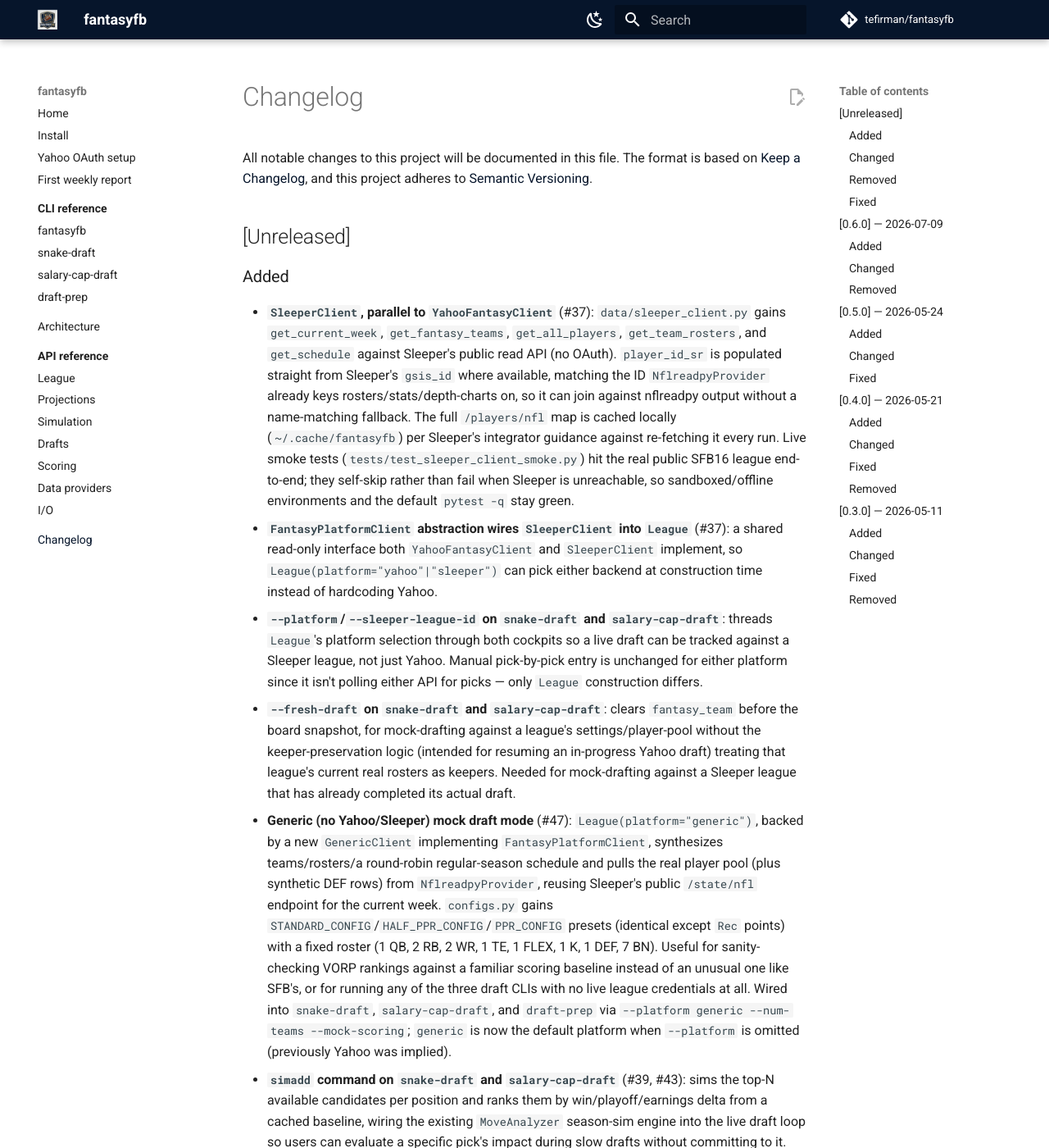
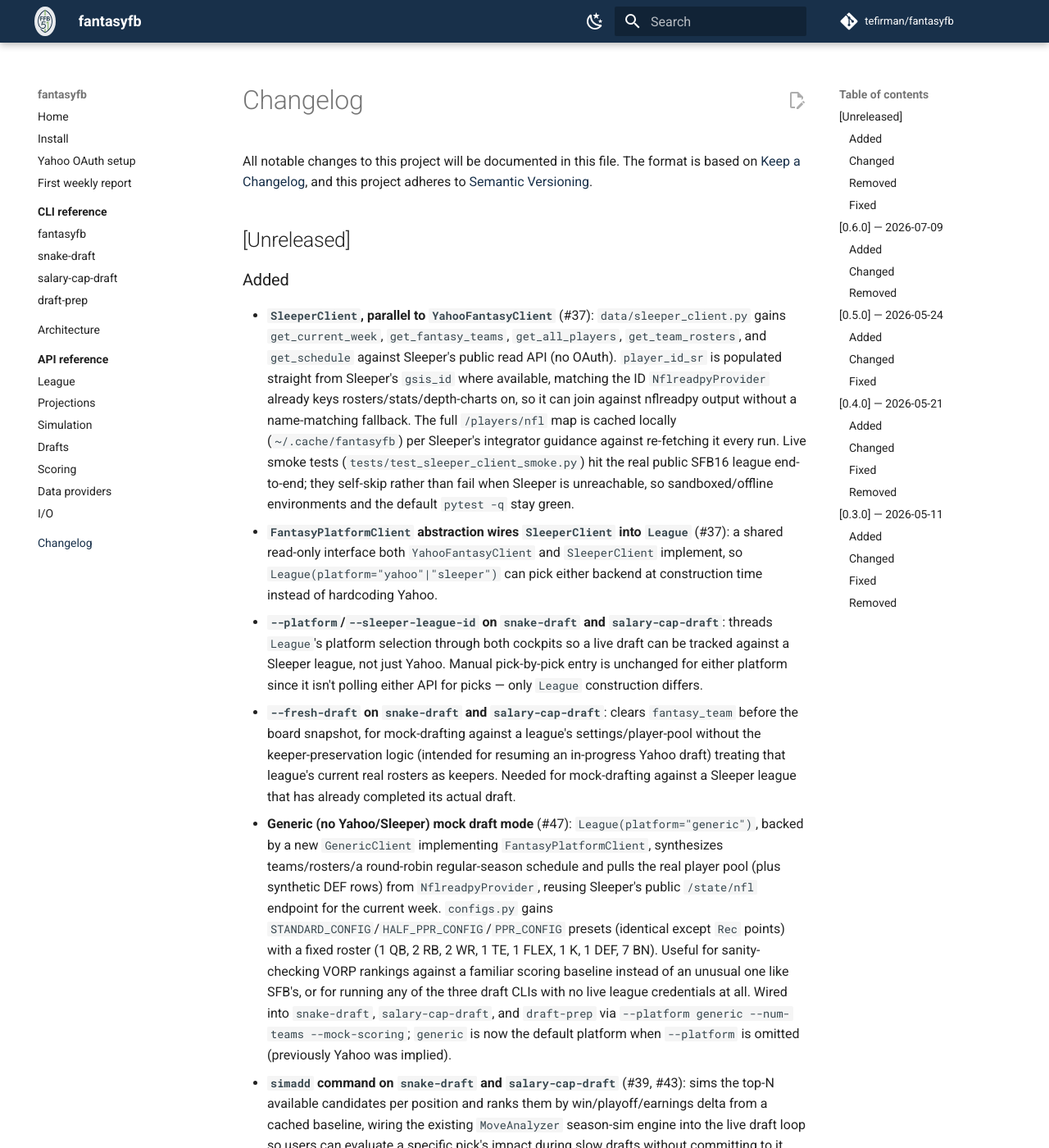
Before and after one commit to tefirman/fantasyfb, an MkDocs documentation site: the page built from docs/changelog.md, in a window 1280 px wide and 1400 px high. Shown: the whole window at 82% size. Built offline with MkDocs 1.6.1 and Material for MkDocs 9.7.7, drawn with Linux system fonts in a browser that asks for light colours; comment, search, counter and statistics services are not loaded; some of the changed text lies outside the part shown.

Commit message:
Rebrand docs site with new navy/green FFB51 logo
Replaces the navy/gold snake-and-shield mark with a cropped version of
the new FFB51 football-outline logo, regenerates the web hero and
favicon variants via scripts/build-assets.py, and repaints the docs
site's Material palette (navy #18304a / green #79ac57) to match.

Co-Authored-By: Claude Sonnet 5 <noreply@anthropic.com>

```diff
--- a/CHANGELOG.md
+++ b/CHANGELOG.md
@@ -22,6 +22,7 @@ and this project adheres to [Semantic Versioning](https://semver.org/spec/v2.0.0
 ### Changed
 - **`--platform` flag added to `draft-prep`, matching `snake-draft`/`salary-cap-draft`** (#53): `_build_league` previously called `fb.League(...)` with no `platform` kwarg, so it always fell through to the Yahoo default — `draft-prep` hung indefinitely without live Yahoo credentials and had no way to run against Sleeper or a generic mock league. Ports the same `--platform`/`--sleeper-league-id`/`--num-teams`/`--mock-scoring` wiring already used by `snake-draft` and `salary-cap-draft`.
 - **`League()`'s single-source version now comes from `importlib.metadata`** instead of a hardcoded `__version__` string, so `pyproject.toml` is the only place the version needs updating.
+- **Rebranded logo**: replaced the navy/gold snake-and-shield mark with a simpler navy/green "FFB51" football outline, cropped from its source photo and set as the new `assets/fantasyfb_logo.png` master (regenerated `docs/assets/fantasyfb_logo.png` and `docs/assets/favicon.png` via `scripts/build-assets.py`). `docs/stylesheets/extra.css`'s Material palette now pulls navy `#18304a` / green `#79ac57` from the new mark instead of the old navy `#06152b` / gold `#b29d76`.
 
 ### Removed
 - **`--sfb` CLI flag** (#48) from `snake-draft` and `draft-prep`, along with the `League(sfb=...)` kwarg, `configs.SFB_CONFIG`, and `configs.get_sfb_config_from_sleeper()`. Now that `--platform sleeper --sleeper-league-id <id>` (added above) covers pulling a live Sleeper league's scoring/roster settings — including SFB leagues — through `SleeperClient.get_league_config()`, the separate `--sfb` overlay mechanism was redundant. **Breaking change** to `League()`'s signature and both CLIs. Historical SFB13–16 configs were preserved outside the repo (a gitignored `notes/` dir) for posterity, not in the codebase.
--- a/docs/stylesheets/extra.css
+++ b/docs/stylesheets/extra.css
@@ -1,6 +1,6 @@
 /* Custom palette pulled from the fantasyfb logo.
- * Primary: deep navy from the shield interior (#06152b).
- * Accent: warm gold from the shield trim and "FANTASY" lettering (#b29d76).
+ * Primary: deep navy from the football outline and lettering (#18304a).
+ * Accent: green from the laces and "51" (#79ac57).
  *
  * Material uses `--md-primary-fg-color` for the header bar, sidebar
  * highlights, and link color; `--md-accent-fg-color` for hover state,
@@ -8,26 +8,48 @@
  */
 
 :root {
-  --md-primary-fg-color:           #06152b;
-  --md-primary-fg-color--light:    #1f2d4a;
-  --md-primary-fg-color--dark:     #011129;
+  --md-primary-fg-color:           #18304a;
+  --md-primary-fg-color--light:    #2c4a6b;
+  --md-primary-fg-color--dark:     #0f2038;
 
   /* Text/icon color when shown on the primary-colored background
      (e.g. the white "fantasyfb" title in the header bar). */
   --md-primary-bg-color:           hsla(0, 0%, 100%, 1);
   --md-primary-bg-color--light:    hsla(0, 0%, 100%, 0.7);
 
-  --md-accent-fg-color:            #b29d76;
-  --md-accent-fg-color--transparent: rgba(178, 157, 118, 0.1);
+  --md-accent-fg-color:            #79ac57;
+  --md-accent-fg-color--transparent: rgba(121, 172, 87, 0.1);
   --md-accent-bg-color:            hsla(0, 0%, 100%, 1);
   --md-accent-bg-color--light:     hsla(0, 0%, 100%, 0.7);
 }
 
 /* In dark mode the navy is so close to the page background that the
-   header would blend in; lift it a touch and brighten the gold for
+   header would blend in; lift it a touch and brighten the green for
    better legibility against the slate scheme. */
 [data-md-color-scheme="slate"] {
-  --md-primary-fg-color:           #0d2247;
-  --md-accent-fg-color:            #c9b48a;
-  --md-accent-fg-color--transparent: rgba(201, 180, 138, 0.15);
+  --md-primary-fg-color:           #24466b;
+  --md-accent-fg-color:            #93c775;
+  --md-accent-fg-color--transparent: rgba(147, 199, 117, 0.15);
 }
+
+/* The header logo mark is navy-on-transparent, same family as the
+   header bar itself, so it disappears without a light backing chip
+   to sit on. Also sized up from Material's 1.2rem default — the
+   header bar (2.4rem tall) has room for it. */
+.md-header__button.md-logo {
+  padding: 4px;
+}
+
+.md-header__button.md-logo img {
+  height: 1.8rem;
+  background: hsla(0, 0%, 100%, 0.9);
+  border-radius: 50%;
+  padding: 3px;
+}
+
+/* Material's base reset sets `td, th { font-weight: 400 }`, which
+   headings nested inside a table cell (e.g. the homepage's logo/intro
+   layout) inherit instead of the browser's normal bold h1 default. */
+.md-typeset table :is(h1, h2, h3, h4, h5, h6) {
+  font-weight: bold;
+}
```
Also changed, not shown: assets/fantasyfb_logo.png, docs/assets/fantasyfb_logo.png, docs/assets/favicon.png.
